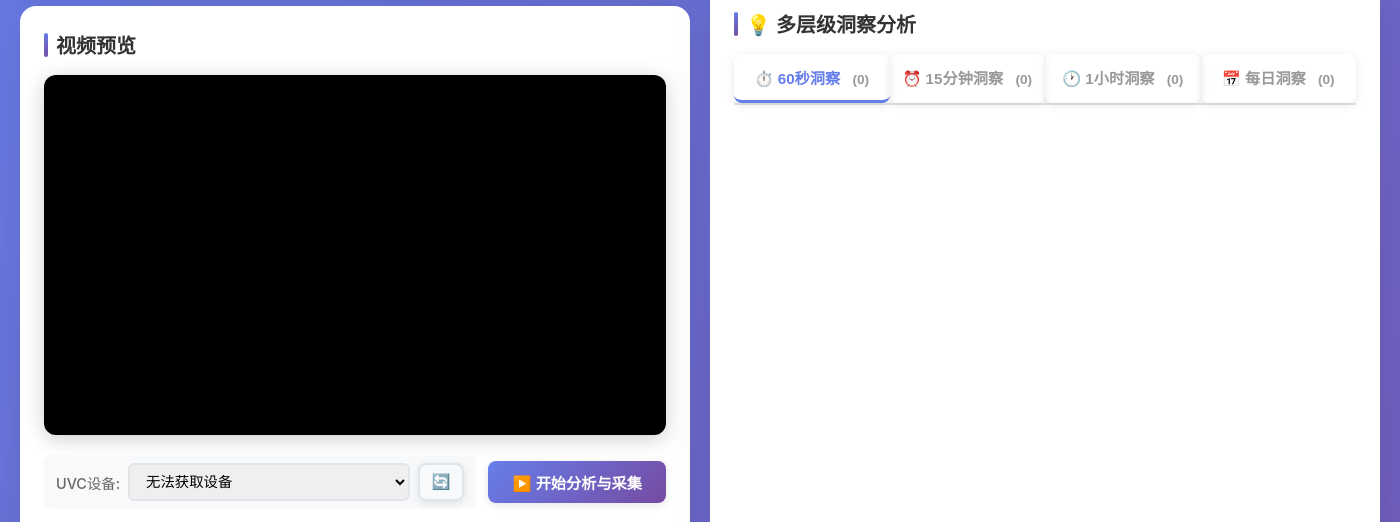
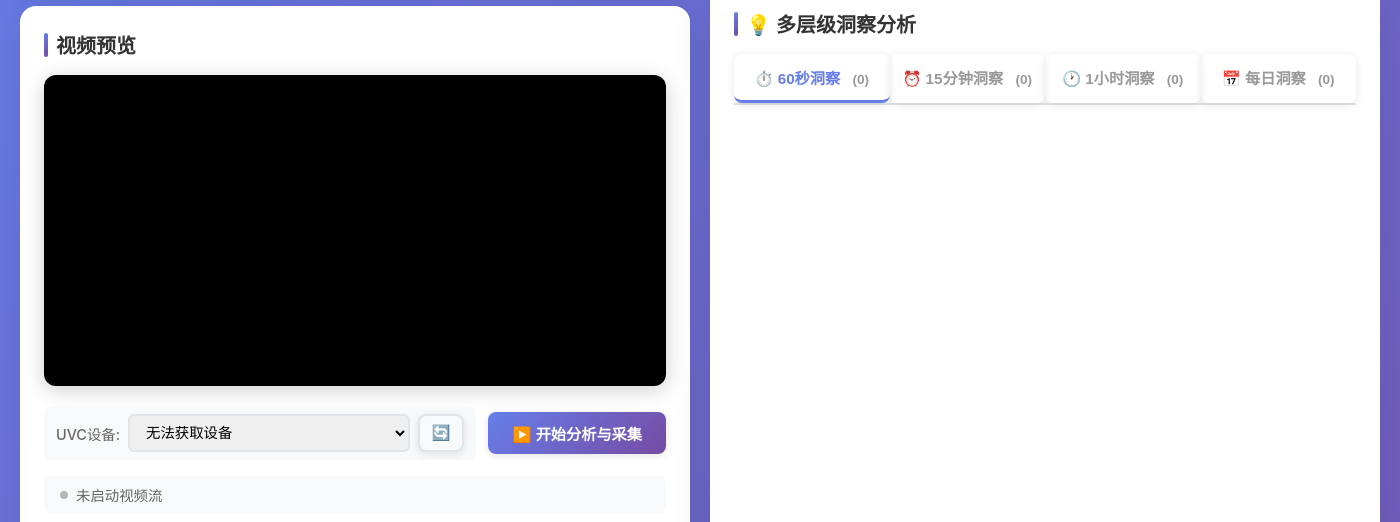
Before and after one commit to thomas-hiddenpeak/vlmA, an Electron app: page public/index.html in a window 1400 px wide. Shown: the part 270-792 px from the top of the page. Drawn offline with nearby package versions, Linux system fonts and the light colour scheme.

Commit message:
fix: 移除视频默认最小高度限制
- 移除 #video 的 min-height: 360px
- 允许视频高度完全由内容自适应
- 优化在不同设备上的显示效果

```diff
--- a/public/index.html
+++ b/public/index.html
@@ -162,7 +162,6 @@
       box-shadow: 0 4px 20px rgba(0,0,0,0.2);
       resize: both;
       overflow: auto;
-      min-height: 360px;
     }
 
     .controls {
```
